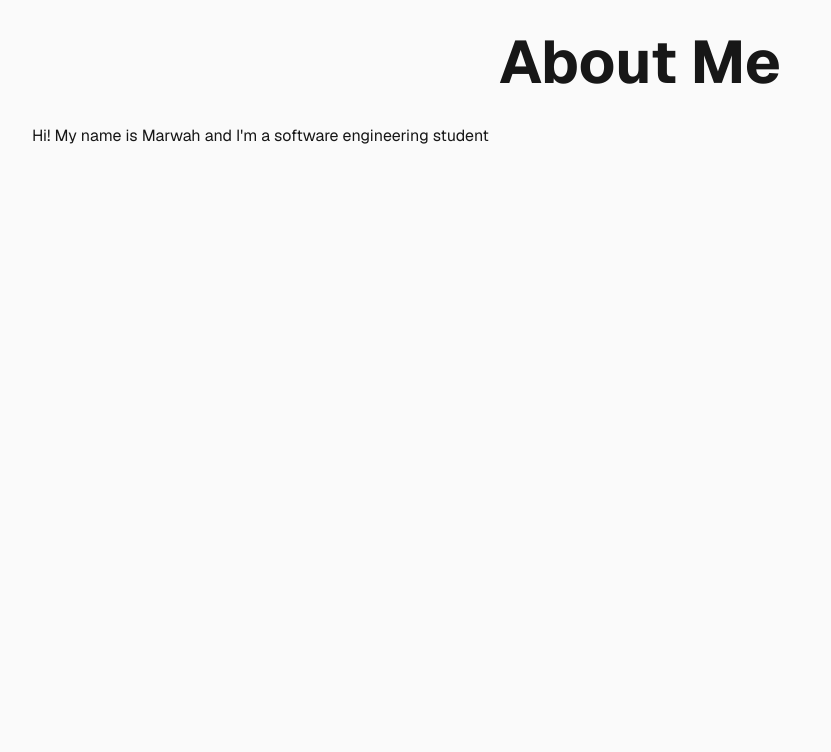
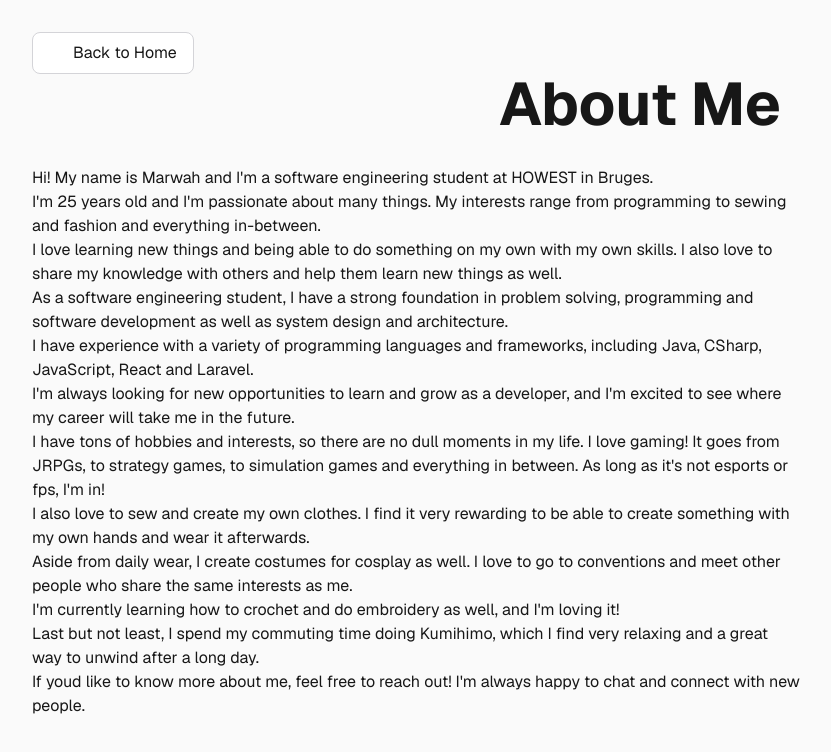
Before and after one commit to Marwahahaha/portfolio, a Next.js app: page /about in a window 1280 px wide. Shown: the top 752 px of the page, without its empty margins (0-831 px from the left). Built offline with nearby package versions, Linux system fonts and the light colour scheme.

Commit message:
Add content to About page

```diff
--- a/src/app/about/page.tsx
+++ b/src/app/about/page.tsx
@@ -1,11 +1,55 @@
+import BackButton from "../components/BackButton";
+
 export default function About() {
     return (
         <div className="min-h-screen bg-zinc-50 font-sans dark:bg-black p-8">
+            <BackButton />
             <h1 className="text-4xl md:text-5xl lg:text-6xl text-center font-bold mb-8 dark:text-zinc-50">
                 About Me
             </h1>
             <div className="prose dark:prose-invert max-w-3xl">
-                <p>Hi! My name is Marwah and I'm a software engineering student</p>
+                <p>
+                    Hi! My name is Marwah and I'm a software engineering student
+                    at HOWEST in Bruges. <br />
+                    I'm 25 years old and I'm passionate about many things. My
+                    interests range from programming to sewing and fashion and
+                    everything in-between.<br />
+                    I love learning new things and being able to do something on
+                    my own with my own skills. I also love to share my knowledge
+                    with others and help them learn new things as well. <br />
+                </p>
+                <p>
+                    As a software engineering student, I have a strong
+                    foundation in problem solving, programming and software
+                    development as well as system design and architecture.{" "}
+                    <br />
+                    I have experience with a variety of programming languages
+                    and frameworks, including Java, CSharp, JavaScript, React
+                    and Laravel. <br />
+                    I'm always looking for new opportunities to learn and grow
+                    as a developer, and I'm excited to see where my career will
+                    take me in the future. <br />
+                </p>
+                <p>
+                    I have tons of hobbies and interests, so there are no dull
+                    moments in my life. I love gaming! It goes from JRPGs, to
+                    strategy games, to simulation games and everything in
+                    between. As long as it's not esports or fps, I'm in! <br />
+                    I also love to sew and create my own clothes. I find it very
+                    rewarding to be able to create something with my own hands
+                    and wear it afterwards. <br />
+                    Aside from daily wear, I create costumes for cosplay as
+                    well. I love to go to conventions and meet other people who
+                    share the same interests as me. <br />
+                    I'm currently learning how to crochet and do embroidery as
+                    well, and I'm loving it! <br />
+                    Last but not least, I spend my commuting time doing
+                    Kumihimo, which I find very relaxing and a great way to
+                    unwind after a long day. <br />
+                </p>
+                <p>
+                    If youd like to know more about me, feel free to reach out! I'm always happy to chat and connect with new people. <br />
+                </p>
             </div>
         </div>
     );
```
